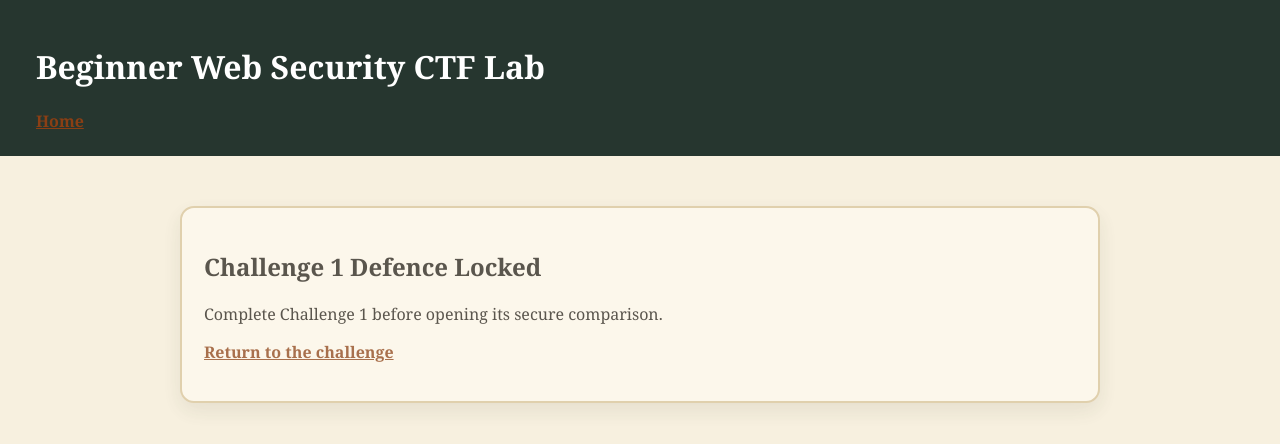
After one commit to HuayuXie/comp6441-project-security-ctf, a Flask app: template templates/defence_locked.html in a window 1280 px wide. The commit adds this page. Shown: the top 444 px of the page. Run offline with Flask 3, Linux system fonts and the light colour scheme; the template is opened without the code that fills it: most values are stand-ins (such as "Sample title", 1, 10 or a date in 2020).

Commit message:
Add files via upload

```diff
--- /dev/null
+++ b/templates/defence_locked.html
@@ -0,0 +1,8 @@
+{% extends "base.html" %}
+{% block content %}
+<div class="card locked">
+  <h2>Challenge {{ challenge_id }} Defence Locked</h2>
+  <p>Complete Challenge {{ challenge_id }} before opening its secure comparison.</p>
+  <p><a href="/challenge/{{ challenge_id }}">Return to the challenge</a></p>
+</div>
+{% endblock %}
--- a/templates/index.html
+++ b/templates/index.html
@@ -25,6 +25,8 @@
   <h3>Defence Comparison</h3>
   <p>Defence notes unlock separately after each matching challenge is completed.</p>
   <p><a href="/defence">Open unlocked secure design notes</a></p>
-  <p><a href="/progress/reset">Reset completion progress</a></p>
+  <form method="post" action="/progress/reset">
+    <button type="submit">Reset completion progress</button>
+  </form>
 </div>
 {% endblock %}
```
Also changed, not shown: templates/base.html (line endings or trailing spaces), templates/challenge1.html (line endings or trailing spaces), templates/challenge2.html (line endings or trailing spaces), templates/challenge3.html (line endings or trailing spaces), templates/challenge4.html (line endings or trailing spaces), templates/defence.html (line endings or trailing spaces), templates/secure_example.html (line endings or trailing spaces), templates/secure_file.html (line endings or trailing spaces), templates/secure_sqli.html (line endings or trailing spaces), templates/secure_xss.html (line endings or trailing spaces).
